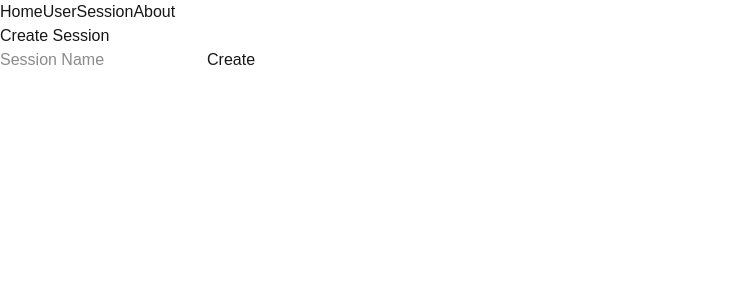
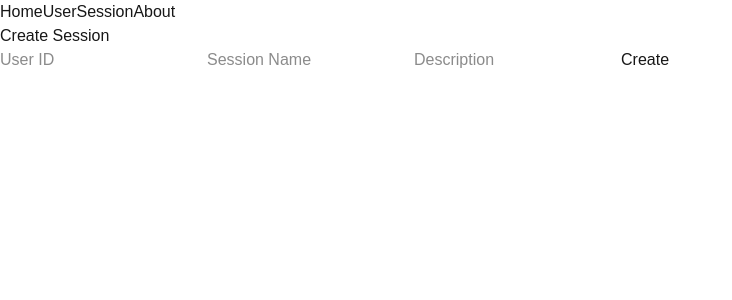
Before and after one commit to JeffrinSanton9/graph-approximator, a Next.js app in the folder frontend/: page /session/create in a window 1280 px wide. Shown: the top 300 px of the page, without its empty margins (0-732 px from the left). Built offline with nearby package versions, Linux system fonts and the light colour scheme.

Commit message:
chore : implement session create page

```diff
--- a/frontend/src/app/session/[id]/page.js
+++ b/frontend/src/app/session/[id]/page.js
@@ -99,7 +99,6 @@ export default function Session() {
                     ))}
                 </ul>
                 <AddDatapoint sessionId={id} onAdd={async () => {
-                    // Refresh datapoints after adding
                     try {
                         const datapointsRes = await fetch(`http://127.0.0.1:8000/datapoint/session/${id}`);
                         if (!datapointsRes.ok) throw new Error("Could not fetch datapoints");
@@ -131,8 +130,7 @@ export default function Session() {
                 )}
             </div>
             <div>
-                <h3>Plotter</h3>
-                <PlotCanvas expression={approxResult} dp={datapoints}/>
+            <PlotCanvas expression={approxResult} dp={datapoints}/>
             </div>
         </>
     );
--- a/frontend/src/app/session/create/page.js
+++ b/frontend/src/app/session/create/page.js
@@ -1,8 +1,9 @@
+"use client"
 import Navigator from "@/app/components/Navigator.js";
 import { useState } from "react";
 
 export default function CreateSession(){
-    const [formData, setFormData] = useState({ name: "" });
+    const [formData, setFormData] = useState({ user_id : "", session_name : "", description : "" });
     const [message, setMessage] = useState("");
     const [loading, setLoading] = useState(false);
 
@@ -41,9 +42,25 @@ export default function CreateSession(){
             <form onSubmit={handleSubmit}>
                 <input
                     type="text"
-                    name="name"
+                    name="user_id"
+                    placeholder="User ID"
+                    value={formData.user_id}
+                    onChange={handleChange}
+                    required
+                />
+                <input
+                    type="text"
+                    name="session_name"
                     placeholder="Session Name"
-                    value={formData.name}
+                    value={formData.session_name}
+                    onChange={handleChange}
+                    required
+                />
+                <input
+                    type="text"
+                    name="description"
+                    placeholder="Description"
+                    value={formData.description}
                     onChange={handleChange}
                     required
                 />
```
